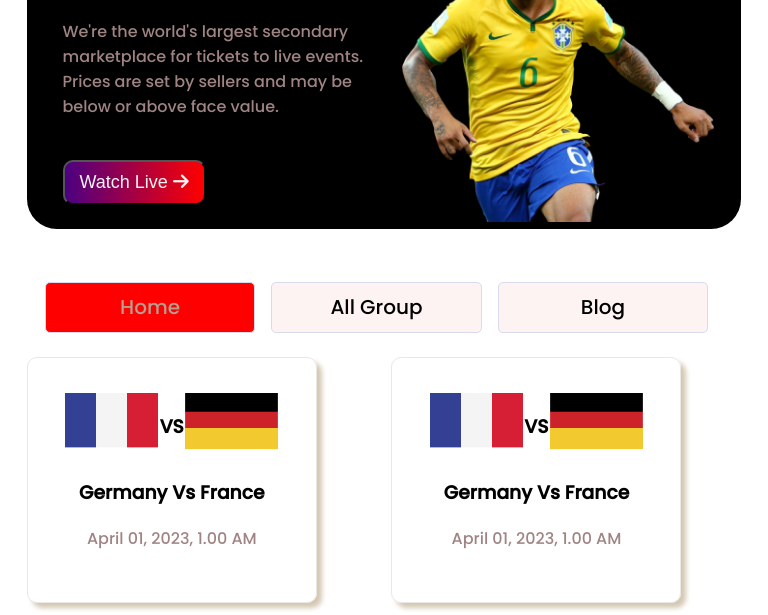
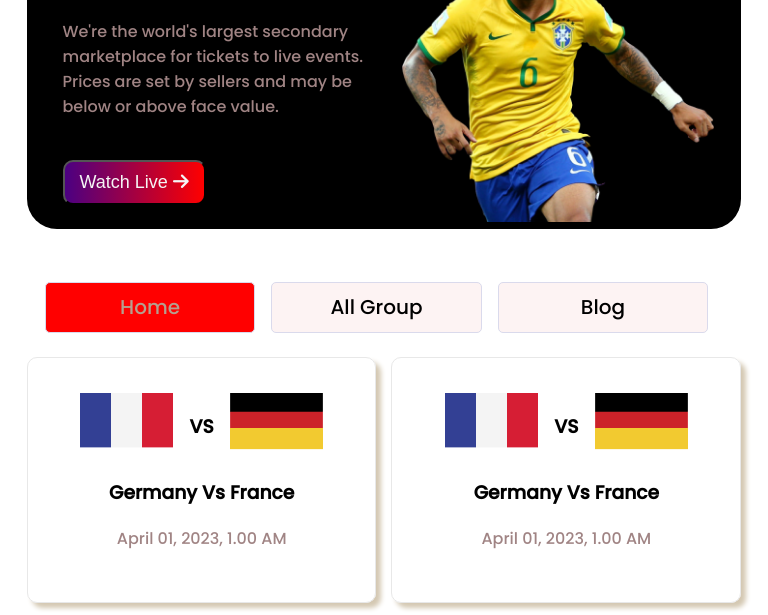
Before and after one commit to subrotomojumder/world-cup22, a plain HTML site: page index2.html in a window 768 px wide. Shown: the part 157-772 px from the top of the page. Drawn offline with Linux system fonts and the light colour scheme.

Commit message:
width match

```diff
--- a/style.css
+++ b/style.css
@@ -175,6 +175,9 @@ p{
     .blogs-part{
         grid-template-columns: repeat(2, 1fr);
     }
+    .match-info{
+        width: 100%;
+    }
     .tab-btn{
         display: block;
     }
@@ -210,6 +213,7 @@ p{
         margin: 0 auto;
     }
 
+
     /* for footer */
     .bottom-manu{
         flex-direction: column;
```
